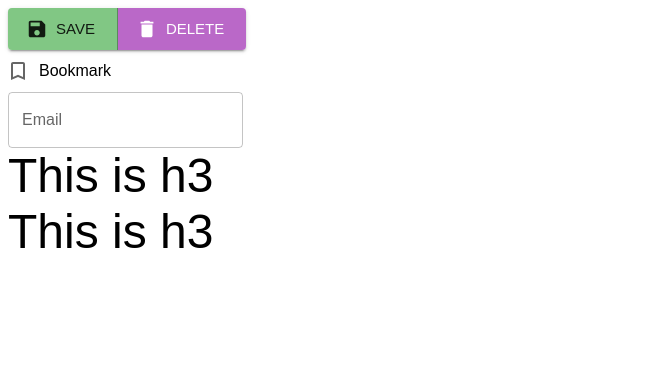
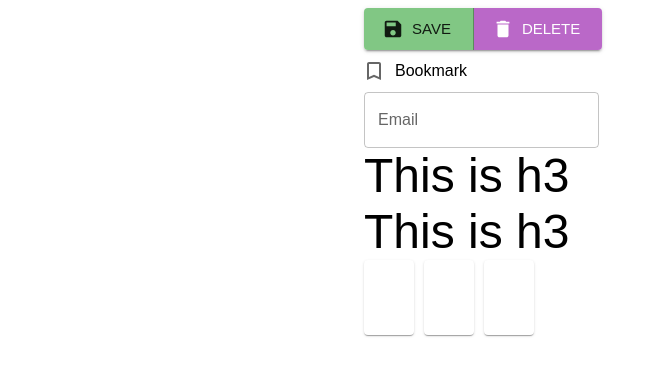
Before and after one commit to htutwaiphyoe/tailwind, a React (Create React App) app in the folder tutorial/: page / in a window 1280 px wide. Shown: the top 376 px of the page, without its empty margins (0-659 px from the left). Built offline with nearby package versions, Linux system fonts and the light colour scheme.

Commit message:
#add: Container & Grid

```diff
--- a/tutorial/src/App.js
+++ b/tutorial/src/App.js
@@ -7,7 +7,7 @@ import SaveIcon from "@mui/icons-material/Save";
 import DeleteIcon from "@mui/icons-material/Delete";
 import BookmarkBorderIcon from "@mui/icons-material/BookmarkBorder";
 import BookmarkIcon from "@mui/icons-material/Bookmark";
-import { TextField, Typography } from "@mui/material";
+import { TextField, Typography, Container, Grid, Paper } from "@mui/material";
 import { ThemeProvider, createTheme } from "@mui/material/styles";
 import { green, purple } from "@mui/material/colors";
 
@@ -30,6 +30,7 @@ function App() {
     const [checked, setChecked] = React.useState(false);
     return (
         <ThemeProvider theme={theme}>
+            <Container maxWidth="sm">
                 <div>
                     <ButtonGroup size="large" variant="contained">
                         <Button color="primary" startIcon={<SaveIcon />}>
@@ -71,6 +72,19 @@ function App() {
                         This is h3
                     </Typography>
                 </div>
+
+                <Grid container spacing="10">
+                    <Grid item>
+                        <Paper style={{ width: 50, height: 75 }} />
+                    </Grid>
+                    <Grid item>
+                        <Paper style={{ width: 50, height: 75 }} />
+                    </Grid>
+                    <Grid item>
+                        <Paper style={{ width: 50, height: 75 }} />
+                    </Grid>
+                </Grid>
+            </Container>
         </ThemeProvider>
     );
 }
```
Lines whose indentation alone changed are shown as unchanged.
